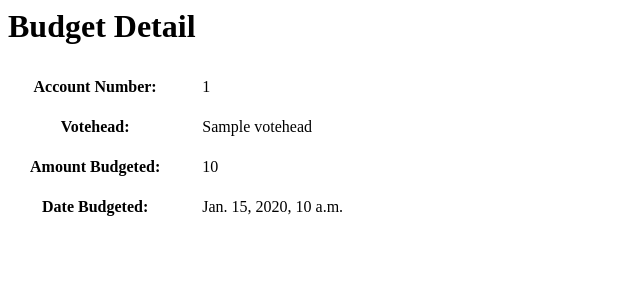
After one commit to BillMuriu/school_accounting_system, a Django app: template resource_manager/accounting/templates/accounting/budget_detail.html in a window 1280 px wide. The commit adds this page. Shown: the top 300 px of the page, without its empty margins (0-640 px from the left). Run offline with Django 3.2, Linux system fonts and the light colour scheme; the template is opened without the code that fills it: most values are stand-ins (such as "Sample title", 1, 10 or a date in 2020).

Commit message:
budget_detail

```diff
--- /dev/null
+++ b/resource_manager/accounting/templates/accounting/budget_detail.html
@@ -0,0 +1,29 @@
+<h1>Budget Detail</h1>
+<style>
+    th {
+    padding: 10px 20px;
+    }
+    td {
+        padding: 10px 20px;
+    }
+</style>
+<table>
+  <tbody>
+    <tr>
+      <th>Account Number:</th>
+      <td>{{ budget.account.account_number }}</td>
+    </tr>
+    <tr>
+      <th>Votehead:</th>
+      <td>{{ budget.votehead.name }}</td>
+    </tr>
+    <tr>
+      <th>Amount Budgeted:</th>
+      <td>{{ budget.amount }}</td>
+    </tr>
+    <tr>
+      <th>Date Budgeted:</th>
+      <td>{{ budget.date_budgeted }}</td>
+    </tr>
+  </tbody>
+</table>
--- a/resource_manager/accounting/templates/accounting/vote_head_budget.html
+++ b/resource_manager/accounting/templates/accounting/vote_head_budget.html
@@ -14,6 +14,7 @@
       <th>Votehead</th>
       <th>Amount Budgeted</th>
       <th>Date Budgeted</th>
+      <th>Detail</th>
     </tr>
   </thead>
   <tbody>
@@ -23,6 +24,7 @@
       <td>{{ budget.votehead.name }}</td>
       <td>{{ budget.amount }}</td>
       <td>{{ budget.date_budgeted }}</td>
+      <td><a href="{% url 'budget_detail' budget_id=budget.id %}">Details</a></td>
     </tr>
     {% endfor %}
   </tbody>
--- a/resource_manager/accounting/urls.py
+++ b/resource_manager/accounting/urls.py
@@ -12,4 +12,5 @@ urlpatterns = [
 
     #Budgeting
     path('vote_head_budget/', vote_head_budget, name='vote_head_budget'),
+    path('budgets/<int:budget_id>/', budget_detail, name='budget_detail'),
 ]
```
Also changed, not shown: resource_manager/accounting/views.py (+9 -0 lines).
